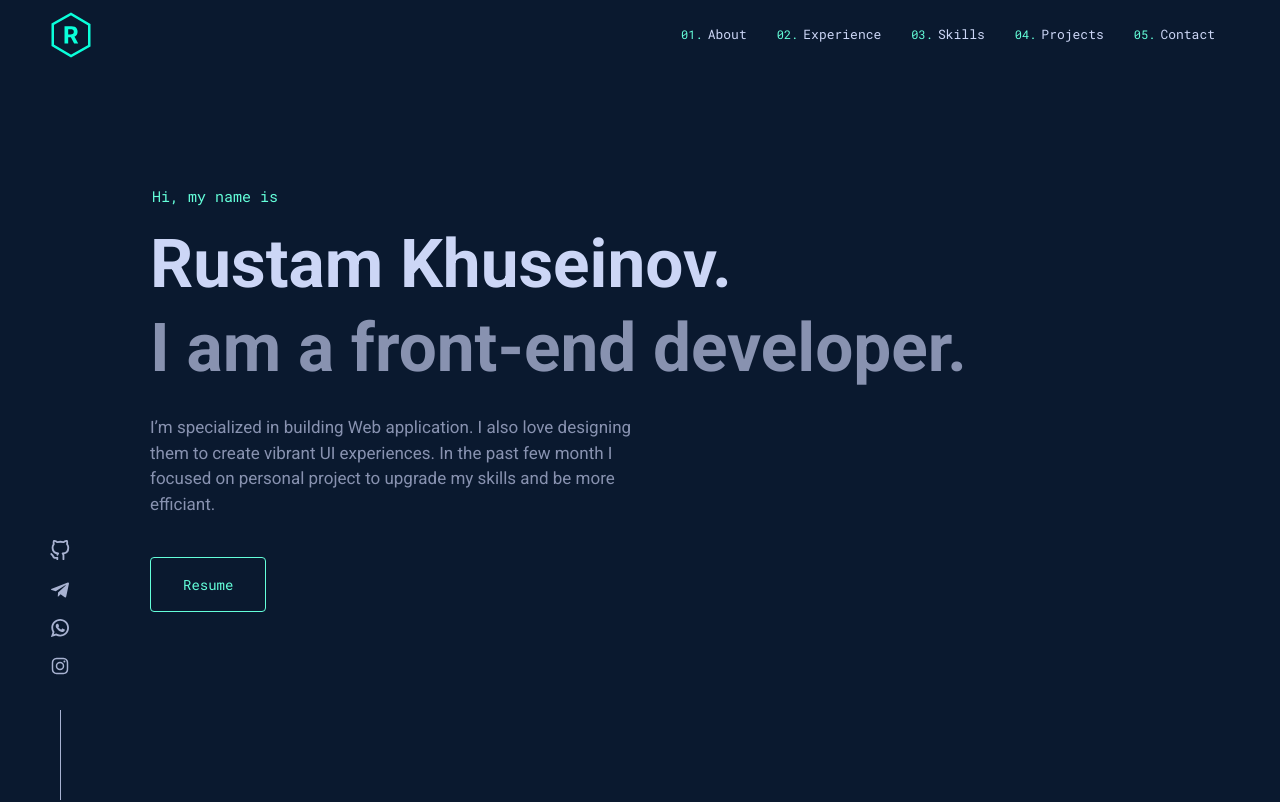
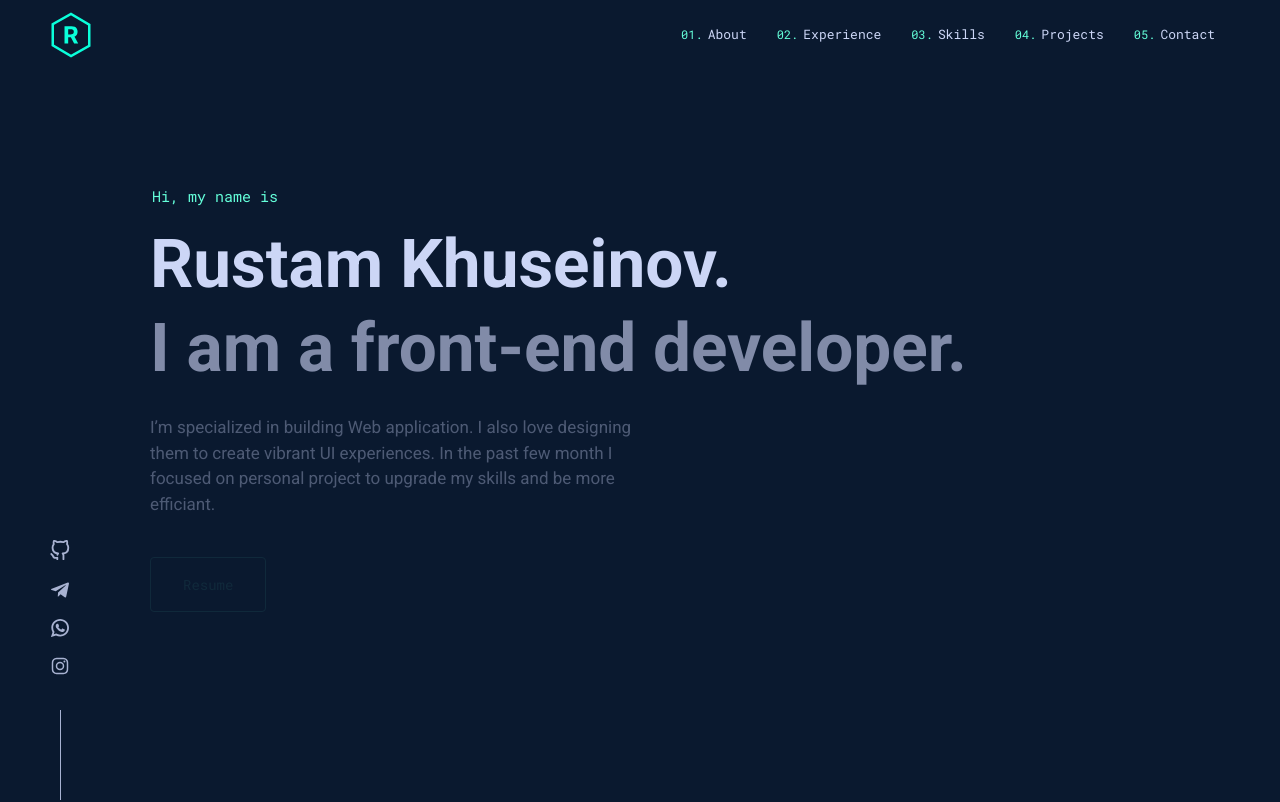
Before and after one commit to khuseinov/portfolio, a React (Vite) app: page / in a window 1280 px wide. Shown: the top 802 px of the page. Built offline with nearby package versions, Linux system fonts and the light colour scheme.

Commit message:
add new config and styles

```diff
--- a/src/components/Main/Experience/Experience.tsx
+++ b/src/components/Main/Experience/Experience.tsx
@@ -1,3 +1,4 @@
+import { motion } from 'framer-motion'
 import { FC, useState } from 'react'
 import { UnderlinedReference } from '../About/styled'
 import SecondTitle from '../Sections/Sections'
@@ -13,6 +14,18 @@ import {
 	TabsContainer,
 	Title,
 } from './styled'
+
+const textAnimation = {
+	hidden: {
+		y: 0,
+		opacity: 0,
+	},
+	visible: (custom: number) => ({
+		y: 0,
+		opacity: 1,
+		transition: { ease: 'easeInOut', delay: custom * 0.1, duration: 1 },
+	}),
+}
 
 const Experience: FC = () => {
 	const [selectedTab, setSelectedTab] = useState<number>(0)
@@ -91,7 +104,15 @@ const Experience: FC = () => {
 	]
 
 	return (
-		<Container id='experience'>
+		<Container
+			id='experience'
+			as={motion.section}
+			variants={textAnimation}
+			initial='hidden'
+			whileInView='visible'
+			viewport={{ amount: 0.2, once: true }}
+			custom={1}
+		>
 			<SecondTitle name='Experience' />
 			<Content>
 				<TabsContainer selectedTab={selectedTab}>
--- a/src/components/Main/Hero/Hero.tsx
+++ b/src/components/Main/Hero/Hero.tsx
@@ -17,7 +17,7 @@ const textAnimation = {
 	visible: (custom: number) => ({
 		y: 0,
 		opacity: 1,
-		transition: { delay: custom * 0.2, duration: 0.5 },
+		transition: { delay: custom * 0.4, duration: 0.9 },
 	}),
 }
 
```
